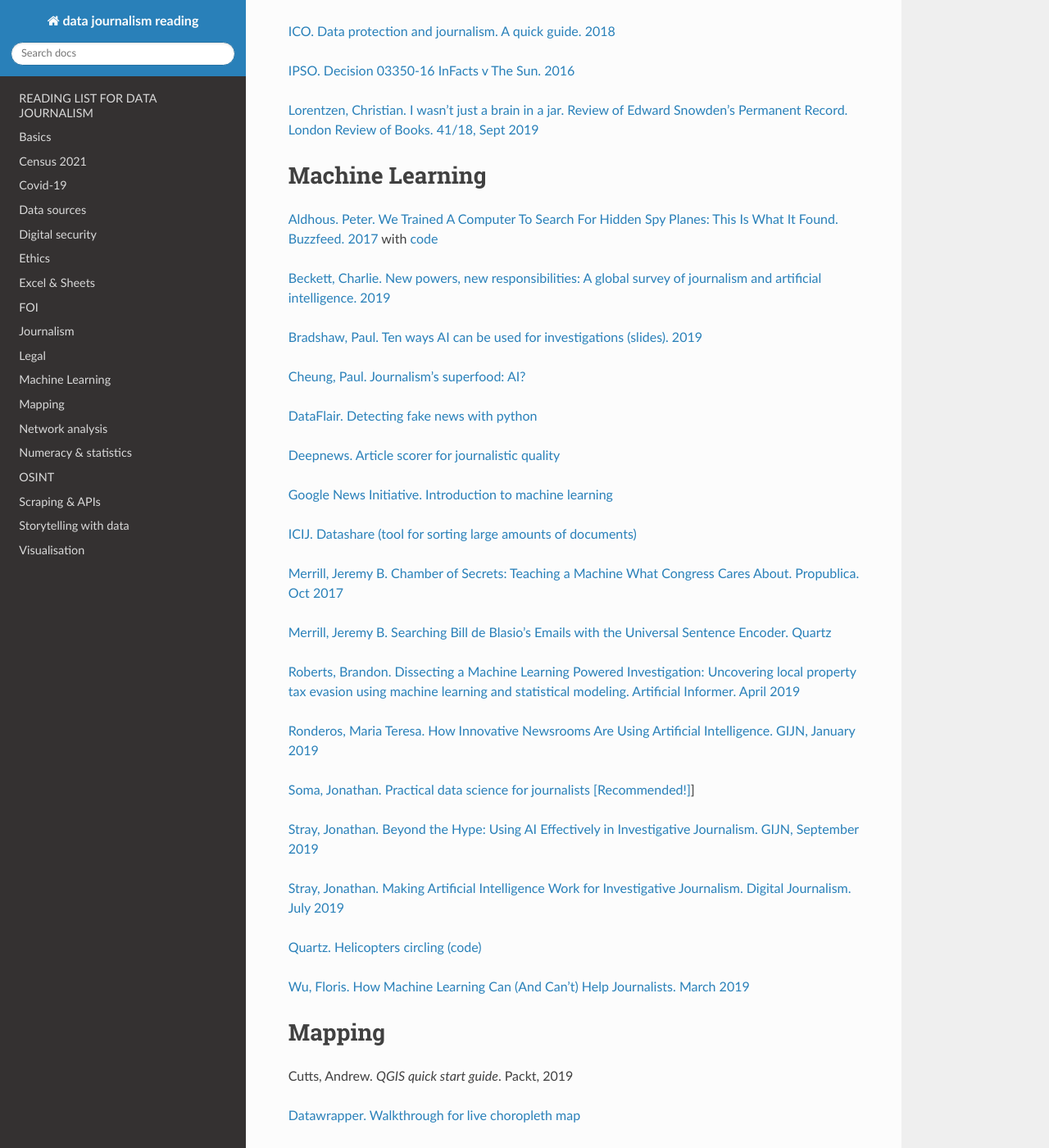
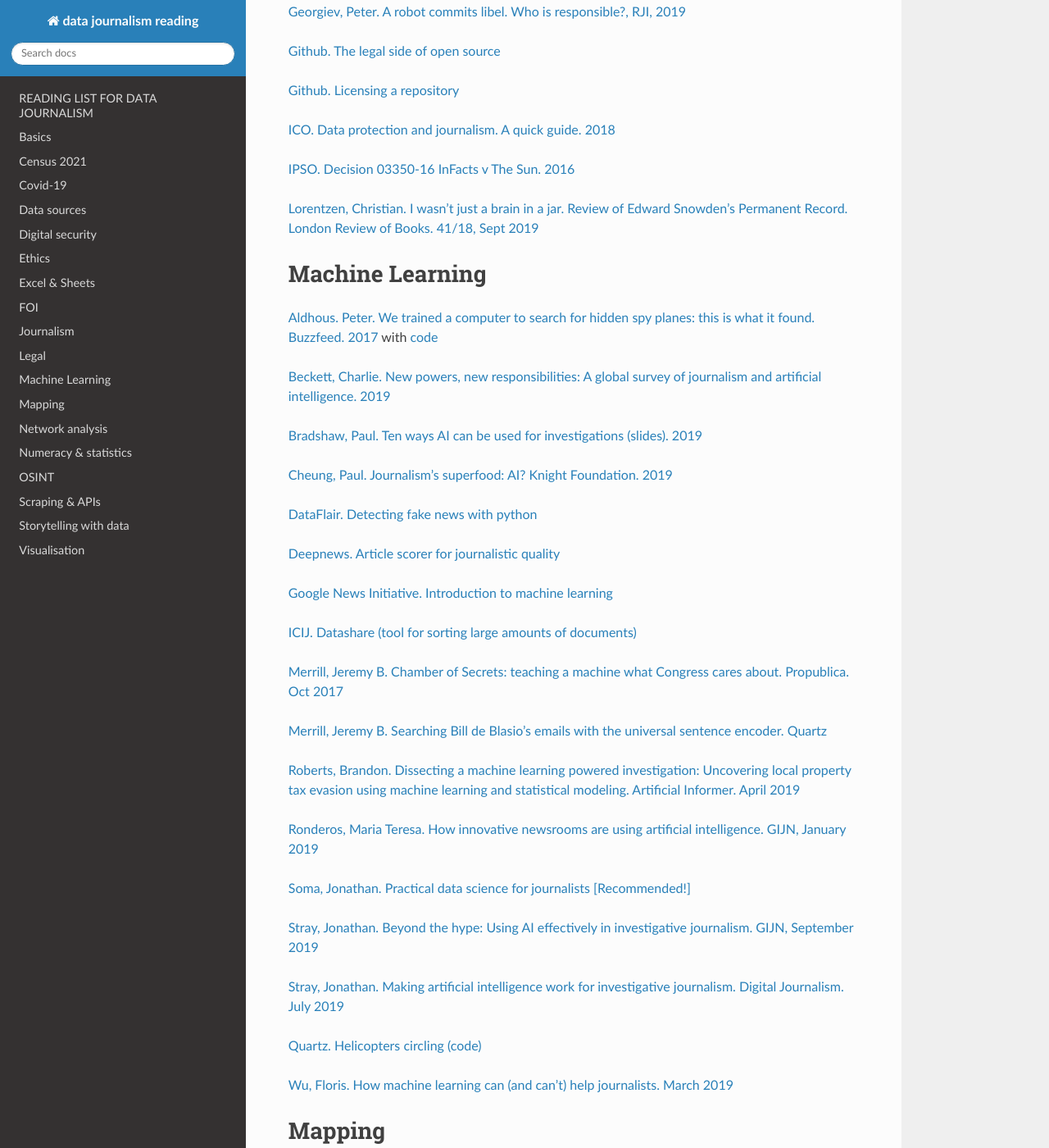
Before and after one commit to aodhanlutetiae/dj_reading, a Sphinx documentation site: the page built from docs/source/index.rst, in a window 1280 px wide and 1400 px high, scrolled down 8111 px. Shown: the whole window at 82% size. Built offline with Sphinx 7.4.7 and the Read the Docs theme 2.0.0, drawn with Linux system fonts in a browser that asks for light colours; some of the changed text lies outside the part shown.

```diff
--- a/docs/source/index.rst
+++ b/docs/source/index.rst
@@ -474,7 +479,7 @@
 Machine Learning
 ================
 
-`Aldhous. Peter. We Trained A Computer To Search For Hidden Spy Planes: This Is What It Found. Buzzfeed. 2017
+`Aldhous. Peter. We trained a computer to search for hidden spy planes: this is what it found. Buzzfeed. 2017
 <https://www.buzzfeednews.com/article/peteraldhous/hidden-spy-planes>`__
 with `code <https://github.com/BuzzFeedNews/2017-08-spy-plane-finder>`__
 
@@ -484,7 +489,7 @@
 `Bradshaw, Paul. Ten ways AI can be used for investigations (slides). 2019
 <https://www.slideshare.net/onlinejournalist/10-ways-ai-can-be-used-for-investigations>`__
 
-`Cheung, Paul. Journalism’s superfood: AI? <https://knightfoundation.org/articles/journalisms-superfood-ai/>`__
+`Cheung, Paul. Journalism’s superfood: AI? Knight Foundation. 2019 <https://knightfoundation.org/articles/journalisms-superfood-ai/>`__
 
 `DataFlair. Detecting fake news with python
 <https://data-flair.training/blogs/advanced-python-project-detecting-fake-news/>`__
@@ -498,32 +503,32 @@
 `ICIJ. Datashare (tool for sorting large amounts of documents)
 <https://icij.gitbook.io/datashare/>`__
 
-`Merrill, Jeremy B. Chamber of Secrets: Teaching a Machine What Congress Cares About. Propublica. Oct 2017
+`Merrill, Jeremy B. Chamber of Secrets: teaching a machine what Congress cares about. Propublica. Oct 2017
 <https://www.propublica.org/nerds/teaching-a-machine-what-congress-cares-about>`__
 
-`Merrill, Jeremy B. Searching Bill de Blasio's Emails with the Universal Sentence Encoder. Quartz
+`Merrill, Jeremy B. Searching Bill de Blasio's emails with the universal sentence encoder. Quartz
 <https://github.com/Quartz/aistudio-searching-data-dumps-with-use>`__
 
-`Roberts, Brandon. Dissecting a Machine Learning Powered Investigation: Uncovering local property
+`Roberts, Brandon. Dissecting a machine learning powered investigation: Uncovering local property
 tax evasion using machine learning and statistical modeling. Artificial Informer. April 2019
 <https://artificialinformer.com/issue-one/dissecting-a-machine-learning-powered-investigation.html>`__
 
-`Ronderos, Maria Teresa. How Innovative Newsrooms Are Using Artificial Intelligence. GIJN, January 2019
+`Ronderos, Maria Teresa. How innovative newsrooms are using artificial intelligence. GIJN, January 2019
 <https://gijn.org/2019/01/22/artificial-intelligence-demands-genuine-journalism/>`__
 
 `Soma, Jonathan. Practical data science for journalists [Recommended!]
-<https://investigate.ai/>`__]
+<https://investigate.ai/>`__
 
-`Stray, Jonathan. Beyond the Hype: Using AI Effectively in Investigative Journalism. GIJN, September 2019
+`Stray, Jonathan. Beyond the hype: Using AI effectively in investigative journalism. GIJN, September 2019
 <https://gijn.org/2019/09/09/beyond-the-hype-using-ai-effectively-in-investigative-journalism/>`__
 
-`Stray, Jonathan. Making Artificial Intelligence Work for Investigative Journalism. Digital Journalism. July 2019
+`Stray, Jonathan. Making artificial intelligence work for investigative journalism. Digital Journalism. July 2019
 <http://jonathanstray.com/papers/Making%20Artificial%20Intelligence%20Work%20for%20Investigative%20Journalism.pdf>`__
 
 `Quartz. Helicopters circling (code)
 <https://github.com/Quartz/aistudio-copterbot-images>`__
 
-`Wu, Floris. How Machine Learning Can (And Can’t) Help Journalists. March 2019
+`Wu, Floris. How machine learning can (and can’t) help journalists. March 2019
 <https://gijn.org/2019/03/19/how-machine-learning-can-and-cant-help-journalists/>`__
 
 
```
Also changed, not shown: other parts of docs/source/index.rst (+16 -0 lines).
